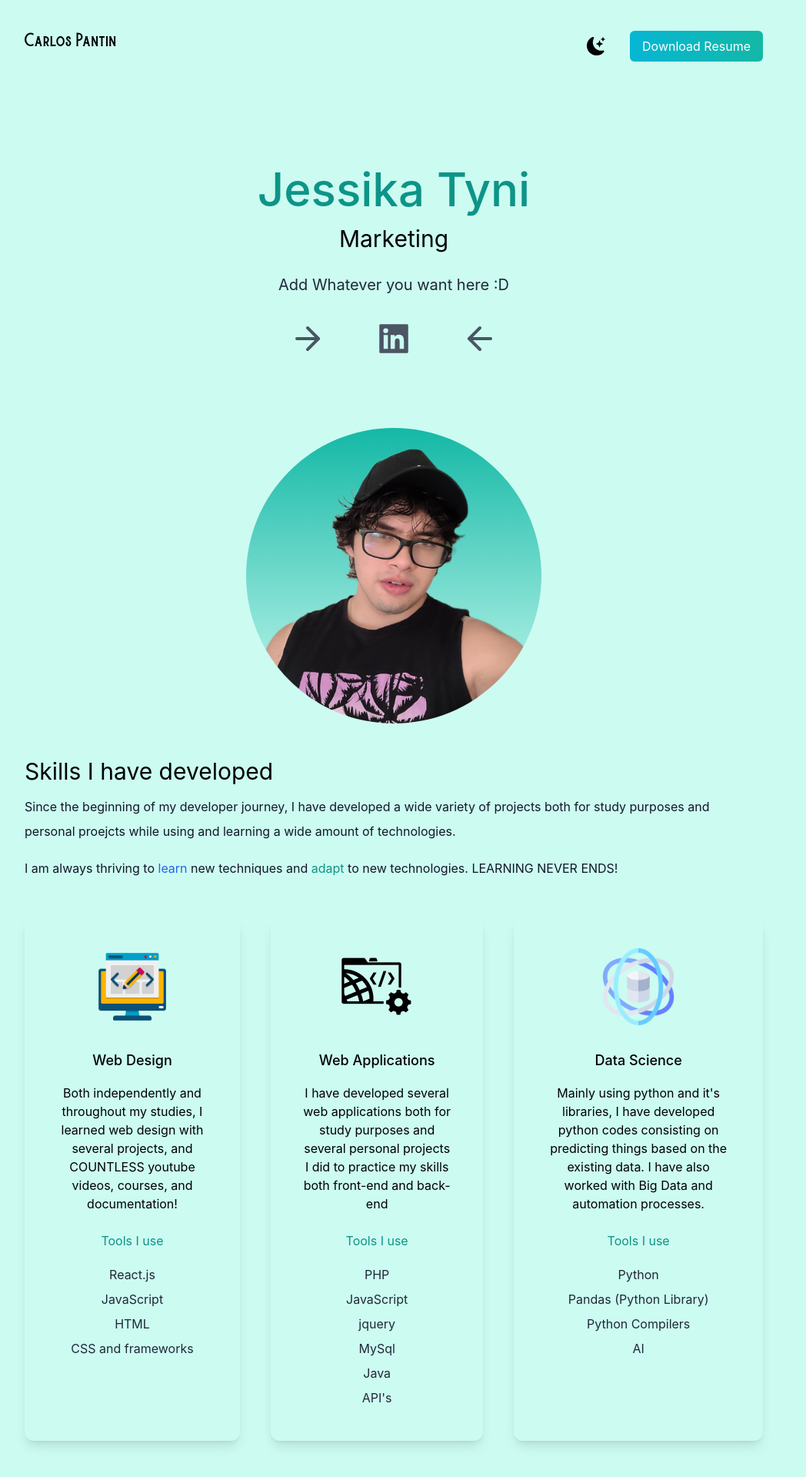
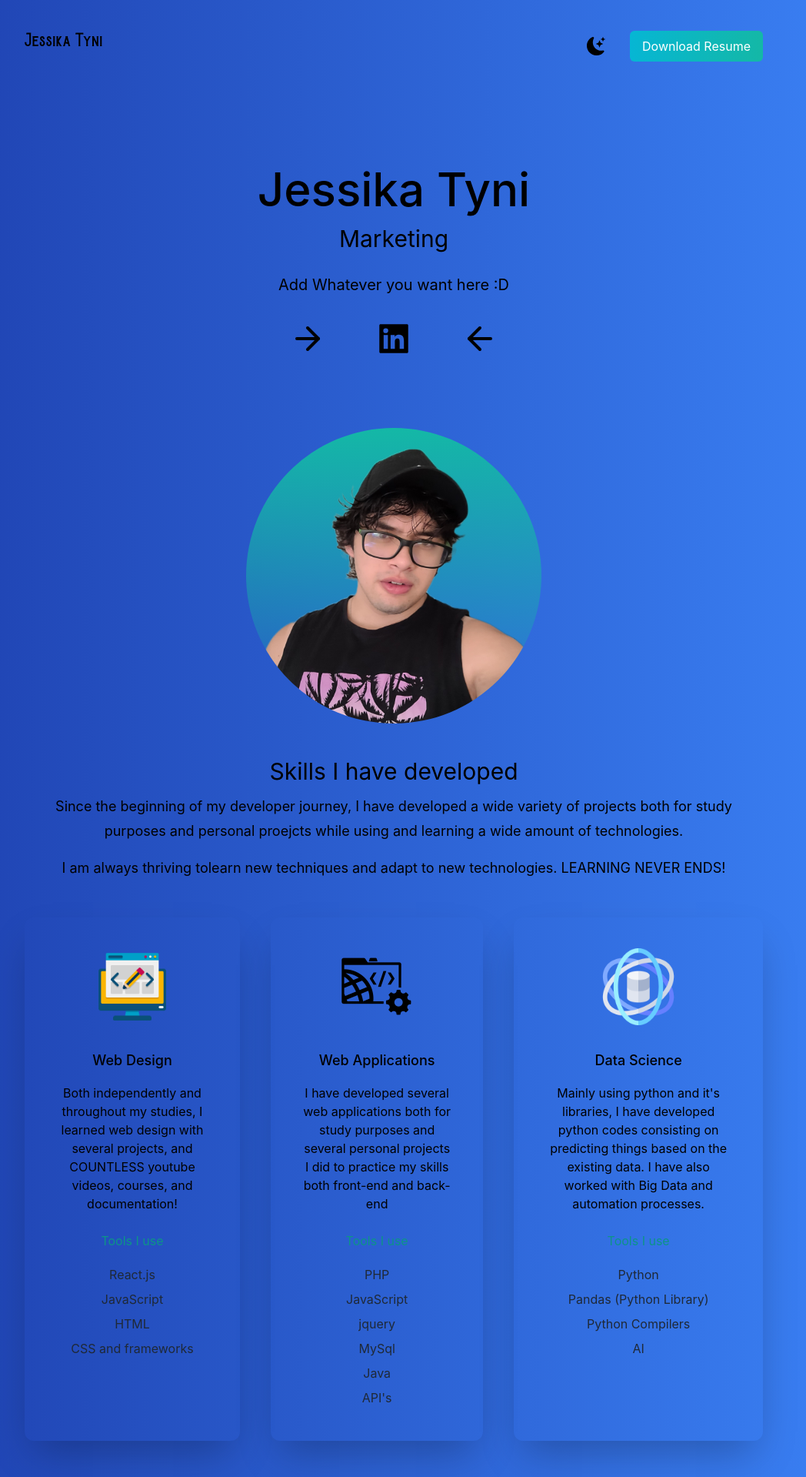
Before and after one commit to CarlosPantin/JessikaTyniPortfolio, a Next.js app: page / in a window 1280 px wide. Shown: the top 1919 px of the page at 77% size, without its empty margins (128-1176 px from the left). Built offline with nearby package versions, Linux system fonts and the light colour scheme.

Commit message:
Changes to be committed:Updated Lobsters portfolio modified:   pages/index.js

```diff
--- a/pages/index.js
+++ b/pages/index.js
@@ -48,10 +48,11 @@ export default function Home() {
         <link rel="icon" href="/cp.ico" />
       </Head>
 
-      <main className=" bg-teal-100  px-10 md:px-20 lg:px-40 dark:bg-gray-800">
+      <main className=" bg-gradient-to-r from-blue-800  to-blue-500   px-10 md:px-20 lg:px-40 ">
+
         <section className="min-h-screen">
           <nav className="py-10 mb-12 flex justify-between dark:text-white">
-            <h1 className="font-burtons text-xl">Carlos Pantin</h1>
+            <h1 className="font-burtons text-xl">Jessika Tyni</h1>
             <ul className="flex items-center">
               <li>
                 <BsFillMoonStarsFill
@@ -74,15 +75,15 @@ export default function Home() {
             </ul>
           </nav>
           <div className="text-center p-10 py-10">
-            <h2 className="text-5xl py-2 text-teal-600 font-medium dark:text-teal-400 md:text-6xl">
+            <h2 className="text-5xl py-2 text-black font-medium dark:text-teal-400 md:text-6xl">
               Jessika Tyni
             </h2>
             <h3 className="text-2xl py-2 md:text-3xl">
               Marketing            </h3>
-            <p className="text-md py-5 leading-8 text-gray-800 md:text-xl max-w-xl mx-auto dark:text-white">
+            <p className="text-md py-5 leading-8 text-black md:text-xl max-w-xl mx-auto dark:text-white">
               Add Whatever you want here :D
             </p>
-            <div className="text-5xl flex justify-center gap-16 py-3 text-gray-600 dark:text-gray-400">
+            <div className="text-5xl flex justify-center gap-16 py-3 text-black dark:text-gray-400">
               <a href=""><FiArrowRight /></a>
               <a href="https://www.linkedin.com/in/jessika-tyni-806222220/"><AiFillLinkedin /></a>
               <a href=""><FiArrowLeft /></a>
@@ -93,19 +94,19 @@ export default function Home() {
           </div>
         </section>
         <section>
-          <div>
-            <h3 className="text-3xl py-1 dark:text-white ">Skills I have developed</h3>
-            <p className="text-md py-2 leading-8 text-gray-900 dark:text-gray-200">
+          <div className='text-center'>
+            <h3 className="text-3xl py-1 text-black dark:text-white ">Skills I have developed</h3>
+            <p className="text-lg py-2 leading-8 text-black text-center dark:text-gray-200">
               Since the beginning of my developer journey, I have developed a wide variety of projects both for study purposes and personal proejcts while using and learning a wide amount of technologies.
 
 
             </p>
-            <p className="text-md py-2 leading-8 text-gray-900 dark:text-gray-200">
-              I am always thriving to <span className="text-blue-600">learn</span> new techniques and <span className="text-teal-600">adapt</span> to new technologies. LEARNING NEVER ENDS!
+            <p className="text-lg py-2 leading-8 text-black dark:text-gray-200">
+              I am always thriving tolearn new techniques and adapt to new technologies. LEARNING NEVER ENDS!
             </p>
             </div>
             <div className="lg:flex gap-10">
-              <div className="text-center shadow-lg p-10 rounded-xl my-10">
+              <div className="text-center shadow-2xl p-10 rounded-xl my-10">
                 <div style={{display: "flex",justifyContent: "center",}}>
                 <Image src={webdesign} width={100} height={100}/>
                 </div>
@@ -120,7 +121,7 @@ export default function Home() {
                 <p className="text-gray-800 py-1 dark:text-white">HTML</p>
                 <p className="text-gray-800 py-1 dark:text-white">CSS and frameworks</p>
               </div>
-              <div className="text-center shadow-lg p-10 rounded-xl my-10">
+              <div className="text-center shadow-2xl p-10 rounded-xl my-10">
                 <div style={{display: "flex",justifyContent: "center",}}>
                 <Image src={webapplication} width={100} height={100}/>
                 </div>
@@ -137,10 +138,11 @@ export default function Home() {
                 <p className="text-gray-800 py-1 dark:text-white">Java</p>
                 <p className="text-gray-800 py-1 dark:text-white">API's</p>
               </div>
-              <div className="text-center shadow-lg p-10 rounded-xl my-10">
+              <div className="text-center shadow-2xl p-10 rounded-xl my-10">
                 <div style={{display: "flex",justifyContent: "center",}}>
                 <Image src={datascience} width={100} height={100}/>
                 </div>
+
 
                 <h3 className="text-lg font-medium pt-8 pb-2 dark:text-white">Data Science</h3>
                 <p className="py-2 dark:text-white">
@@ -155,6 +157,7 @@ export default function Home() {
             </div>
 
         </section>
+
         <section>
           <div className="text-center">
             <h3 className="text-3xl py-1 dark:text-white">Projects</h3>
@@ -183,7 +186,7 @@ export default function Home() {
             </div>
           </div>
           <div className="flex justify-center gap-10">
-          <div className="text-center shadow-lg p-10 rounded-xl my-10">
+          <div className="text-center shadow-2xl p-10 rounded-xl my-10">
                 <div style={{display: "flex",justifyContent: "center",}}>
                 <Image src={strength} width={100} height={100}/>
                 </div>
```
